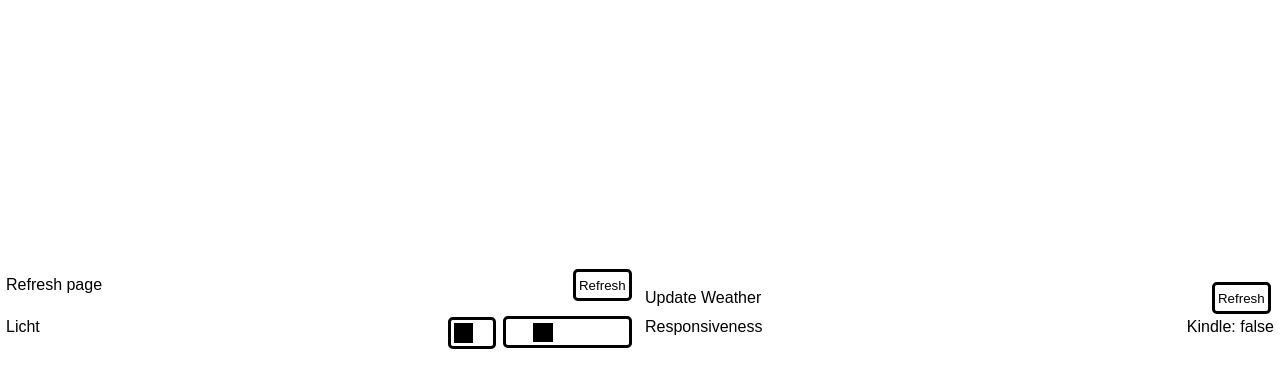
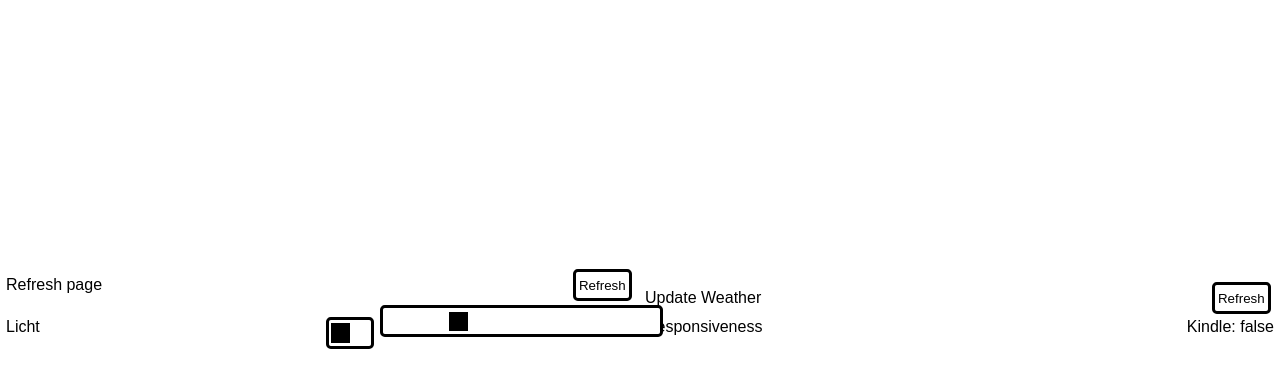
Before and after one commit to HimbeersaftLP/KindleDashboard, a plain HTML site: page index.html in a window 1280 px wide. Shown: the part 331-718 px from the top of the page. Drawn offline with Linux system fonts and the light colour scheme; no server answers.

Commit message:
Fix slider placement

```diff
--- a/style.css
+++ b/style.css
@@ -191,13 +191,15 @@ td {
     border-color: darkgray;
 }
 
-.slider::-webkit-slider-runnable-track {
-    width: 100%;
-    height: 2rem;
+.slider {
+    width: 86.5%;
+    height: 1.2rem;
     padding: .2rem;
+    margin-right: 1rem;
     border: solid 0.2rem black;
     border-radius: 0.3rem;
     cursor: pointer;
+    top: 0;
 }
 
 .slider::-moz-range-track {
```
